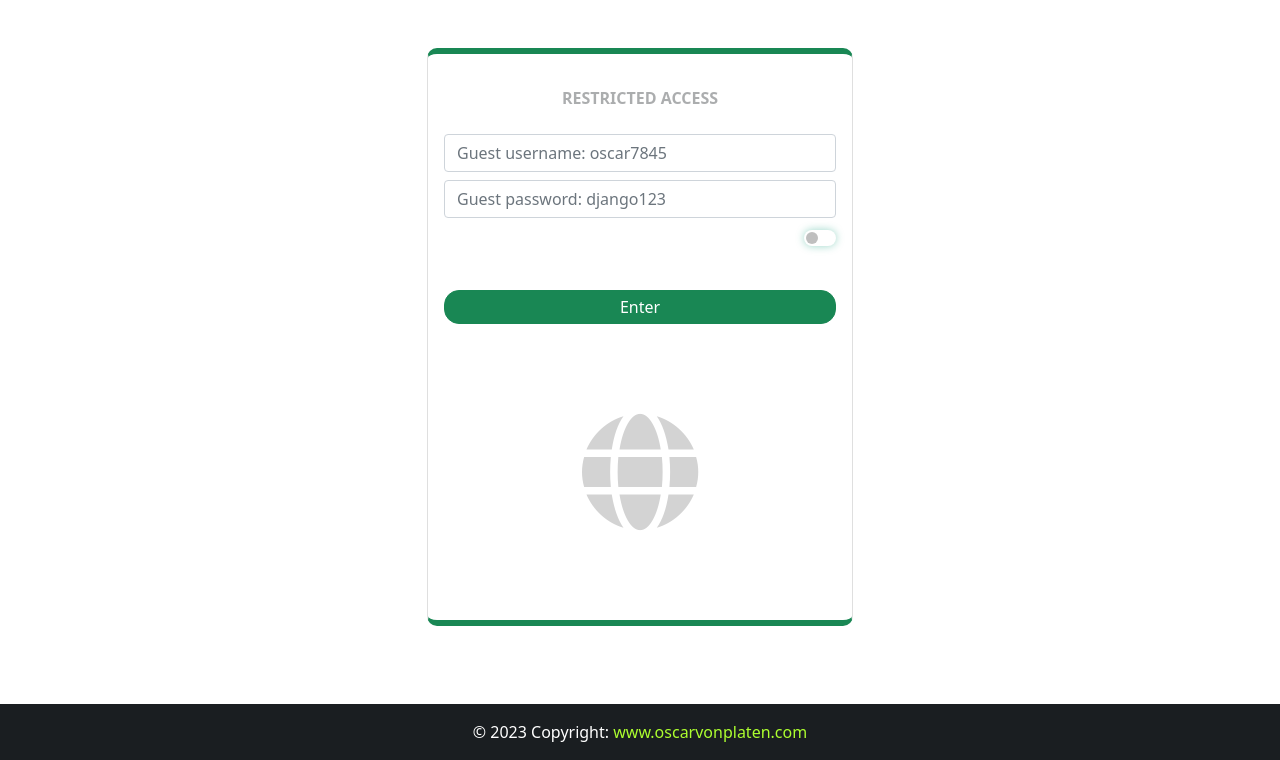
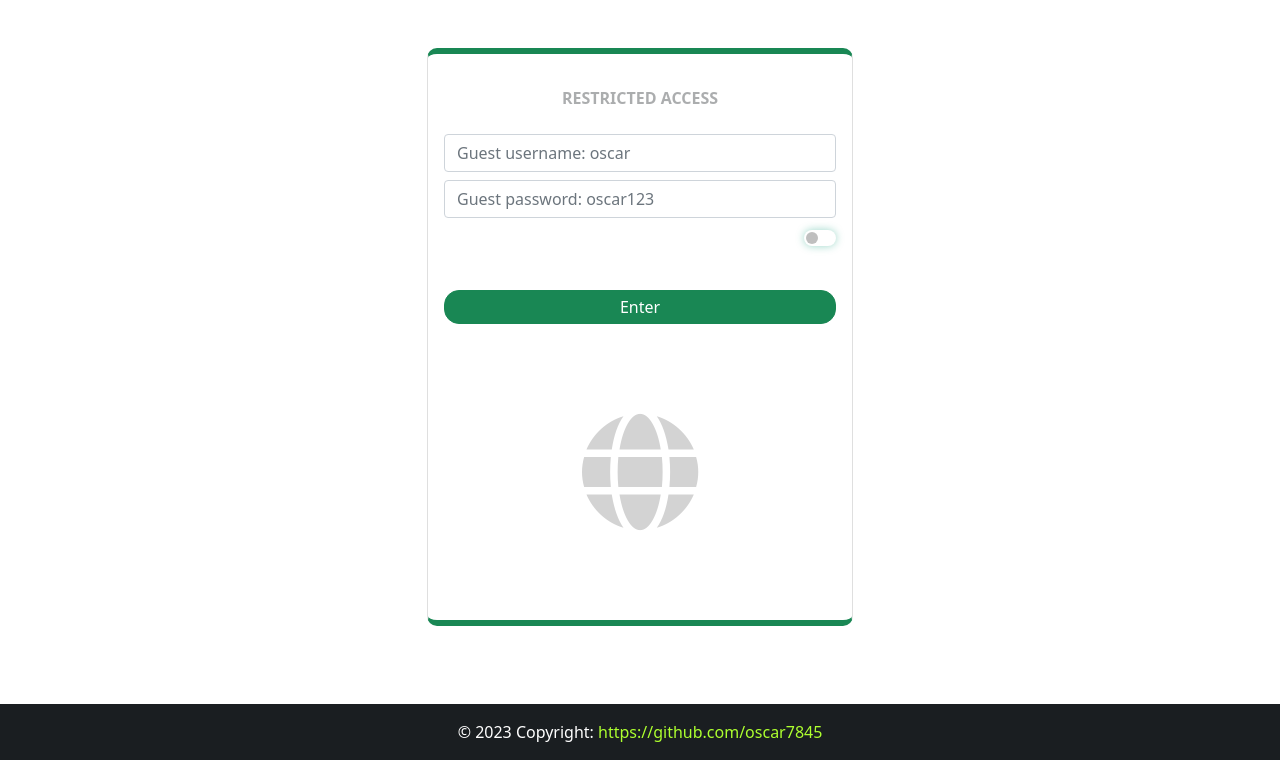
Before and after one commit to Emmanuel-Reynoso/Django-base, a Django app: page /login/ in a window 1280 px wide. Shown: the part 46-806 px from the top of the page. Run offline with Django 4.2, Linux system fonts and the light colour scheme; some libraries are stand-ins or nearby versions.

Commit message:
base and login

```diff
--- a/App/templates/base.html
+++ b/App/templates/base.html
@@ -60,7 +60,7 @@
     <footer class="bg-dark text-center text-lg-start" id="footer" style="color: #fff;">
         <div class="text-center p-3" style="background-color: rgba(0, 0, 0, 0.2);">&copy; {% now "Y" %} Copyright:
             <a class="text-light" href="#" style="text-decoration: none;">
-                <span style="color: greenyellow;">www.oscarvonplaten.com</span>
+                <span style="color: greenyellow;">https://github.com/oscar7845</span>
             </a>
         </div>
     </footer>
--- a/App/templates/login.html
+++ b/App/templates/login.html
@@ -19,10 +19,10 @@
         <form method="POST" action="/login_user" autocomplete="off">
             {% csrf_token %}
             <div class="input-group mb-2 mt-4">
-                <input type="text" class="form-control txt-sm2" name="username" placeholder="Guest username: oscar7845">
+                <input type="text" class="form-control txt-sm2" name="username" placeholder="Guest username: oscar">
             </div>
             <div class="input-group mb-2">
-                <input type="password" class="form-control txt-sm2" id="password" name="password" placeholder="Guest password: django123">
+                <input type="password" class="form-control txt-sm2" id="password" name="password" placeholder="Guest password: oscar123">
             </div>
             <div class="form-check form-switch">
                 <input class="form-check-input txt-sm2" onclick="myFunction()" type="checkbox" style="float: right;">
```
